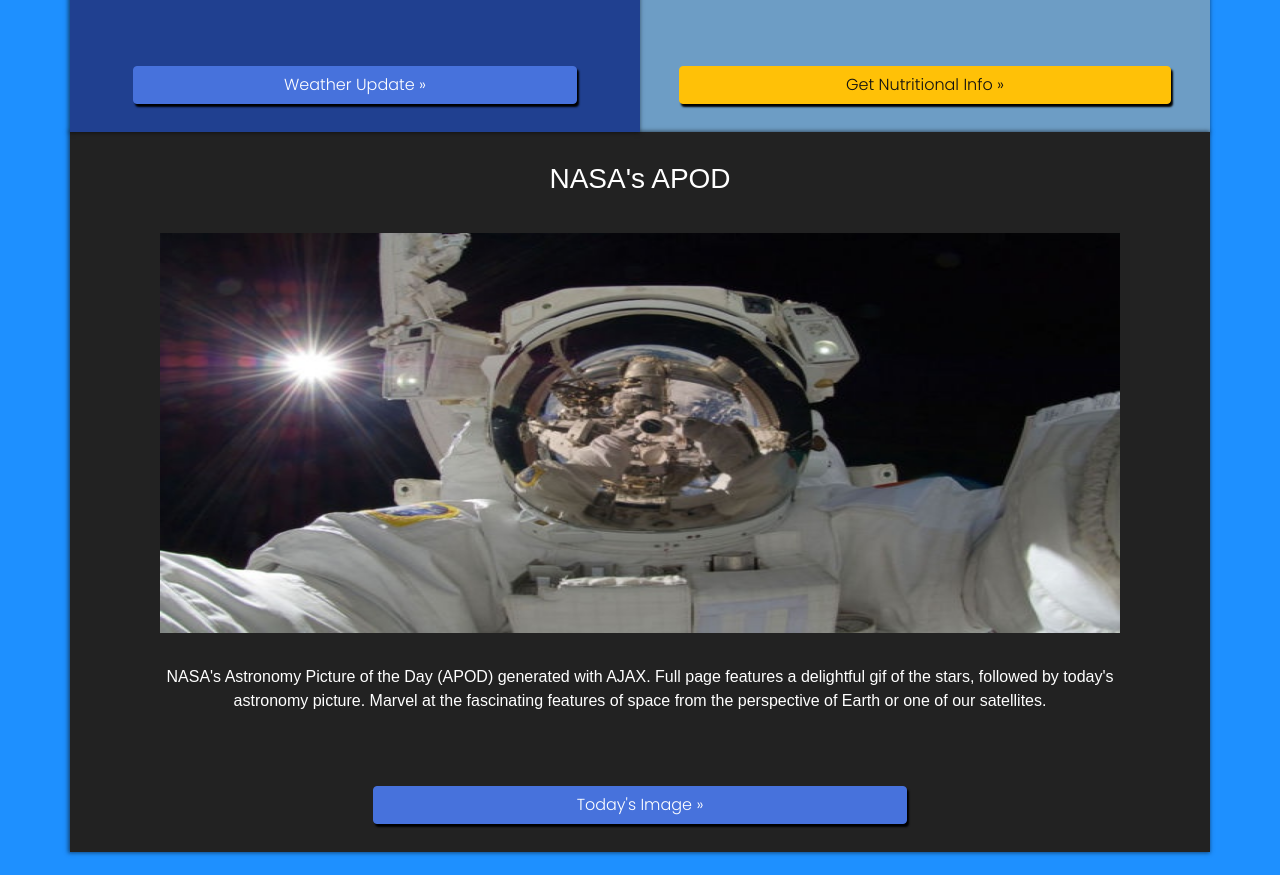
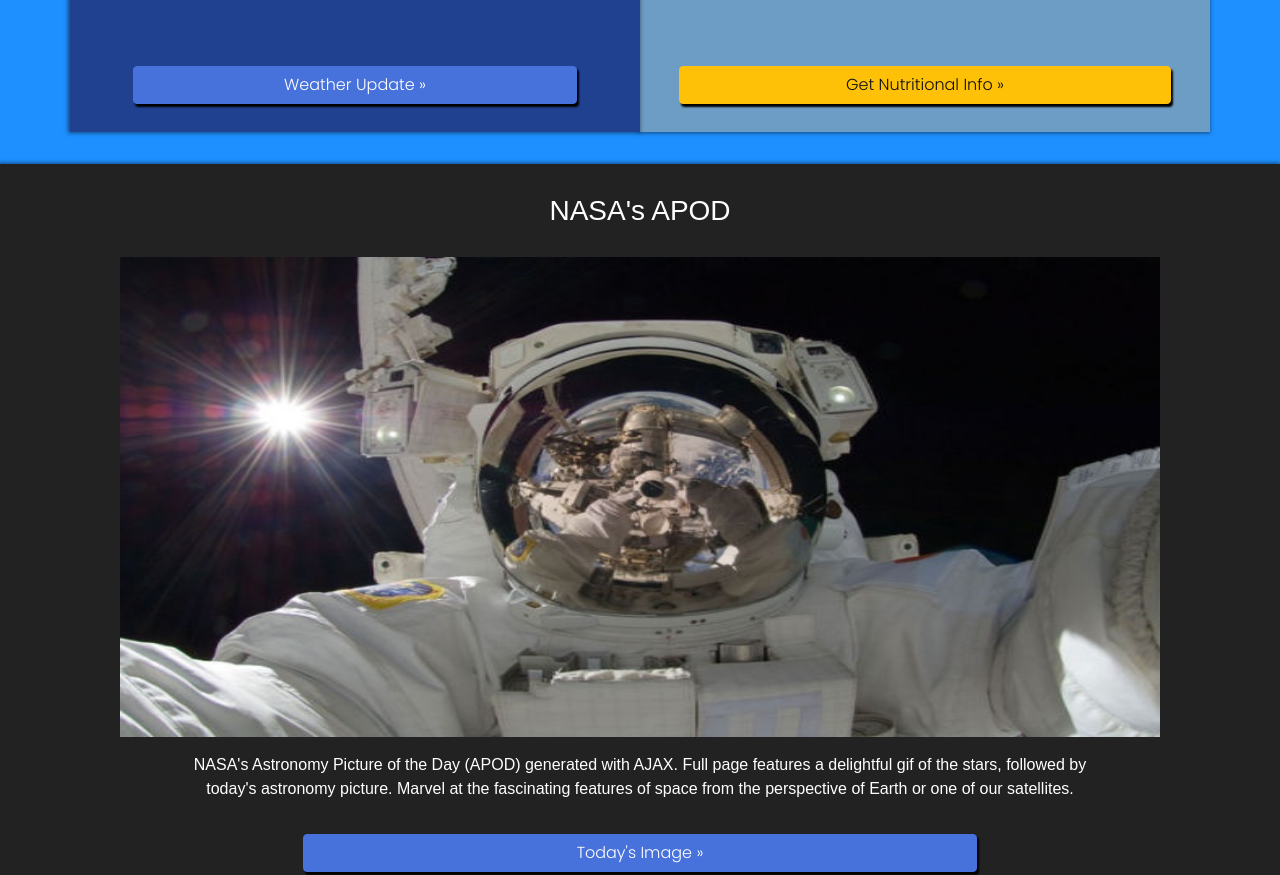
Before and after one commit to eclecticexistential/eclecticexistential.github.io, a plain HTML site: page ajax/AJAX.html in a window 1280 px wide. Shown: the part 1000-1875 px from the top of the page. Drawn offline with nearby package versions, Linux system fonts and the light colour scheme.

Commit message:
Expanded NASA area to reach full window width on large screens.

```diff
--- a/ajax/AJAX.html
+++ b/ajax/AJAX.html
@@ -116,7 +116,9 @@
 			<input class="btn btn-warning" id="submit" value="Get Nutritional Info &raquo"/>
 		</div>
 
-		 <div class="col" id="NASAApp">
+		</div> <!-- row -->
+		</div> <!-- container -->
+		<div class="container-fluid col" id="NASAApp">
           <h3>NASA's APOD</h3>
 
 		  <img src="Astronaut.png" alt="Astronaut Selfie"></img>
@@ -127,9 +129,6 @@
 
         </div>
 
-
-      </div>
-	</div>
 	   <footer class="social-media">
 	  <a href="https://www.facebook.com/search/top/?q=observe%20champion" ><img src="../img/facebook-icon.png" alt="Facebook Icon"></a>
 	  <a href="https://codepen.io/EclecticExistential/" ><img src="../img/codepen-icon.png" alt="Codepen Icon"></a>
--- a/ajax/nasaStyle.css
+++ b/ajax/nasaStyle.css
@@ -16,16 +16,18 @@
 
 @media (min-width: 31.250em){
 	#NASAApp{
-		height:45em;
+		height:46em;
+		margin-top:2em;
 		background: #222;
 	}
 	#NASAApp img{
-	width:60em;
-	height:25em;
+	width:65em;
+	height:30em;
+	margin:0.5em auto 1em;
 	}
 
 	#NASAApp p {
-		margin: 0 5em;
+		margin: 0 10em;
 	}
 
 	#NASAApp a {
```
